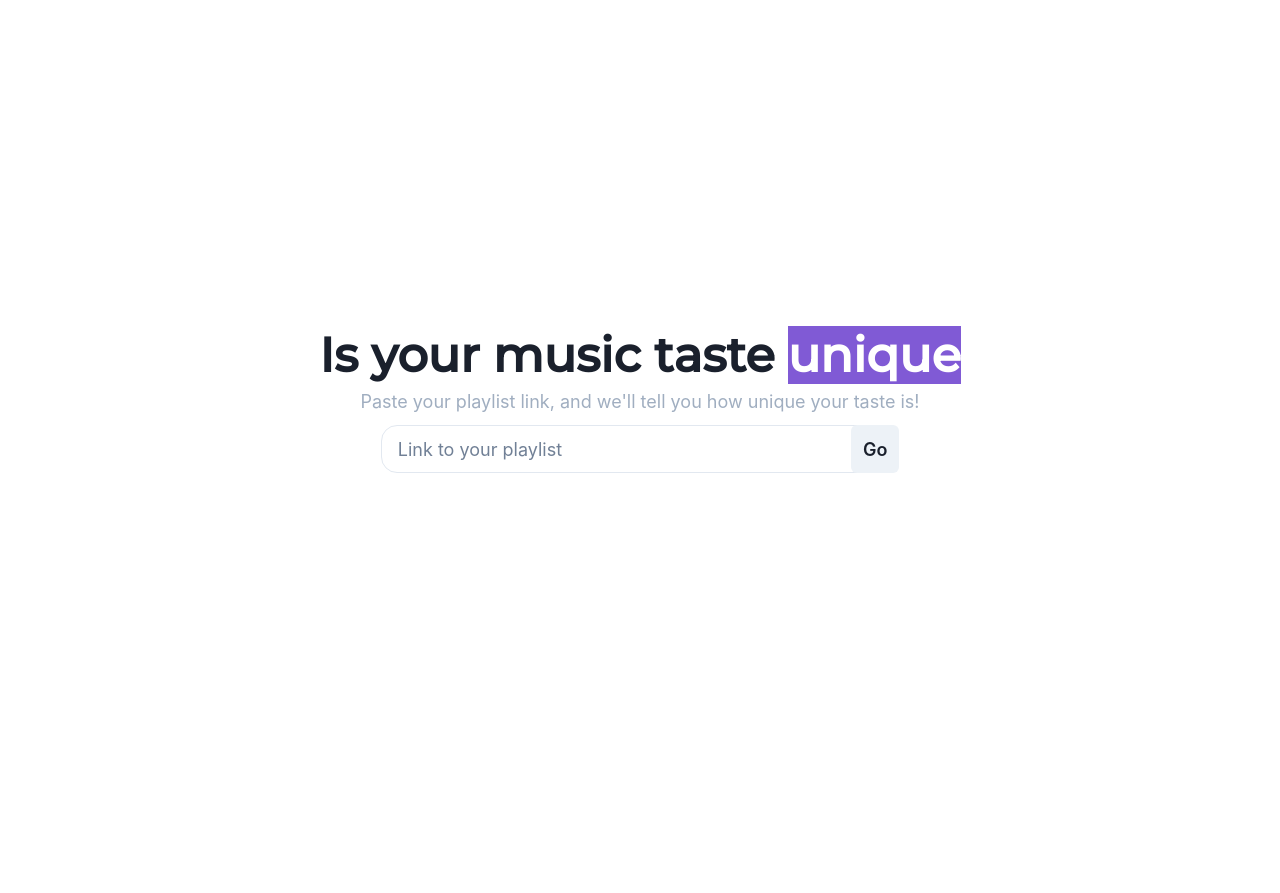
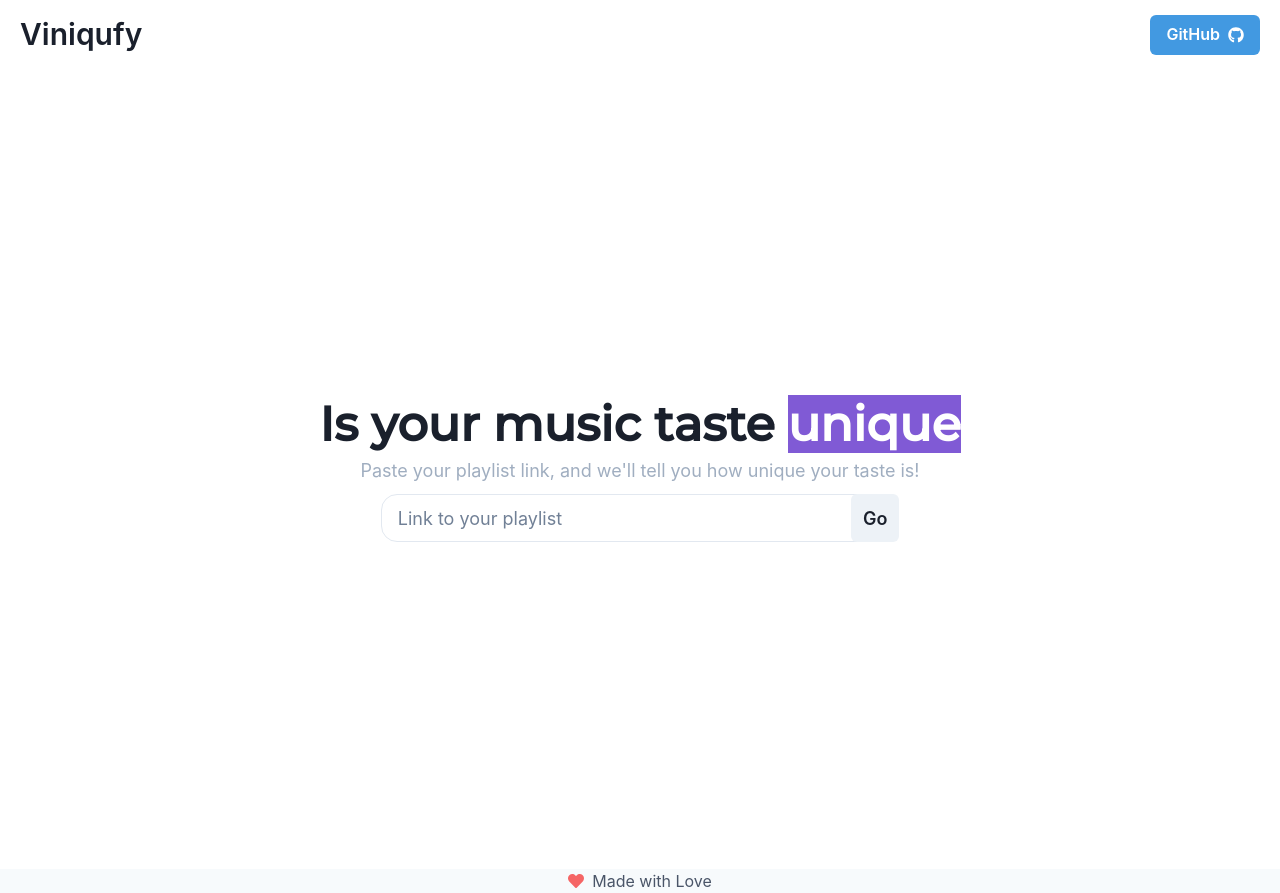
Before and after one commit to goldic342/viniqufy, a React (Vite) app in the folder frontend/: page / in a window 1280 px wide. Before the commit the page ends 800 px from the top, so only its background shows below. Built offline with nearby package versions, Linux system fonts and the light colour scheme.

Commit message:
Add layout to all paths

```diff
--- a/frontend/src/App.jsx
+++ b/frontend/src/App.jsx
@@ -2,11 +2,16 @@
 import HomePage from "./pages/HomePage";
 import AnalysisPage from "./pages/AnalysisPage";
 import AnalysisLoadingPage from "./pages/AnalysisLoadingPage";
-import { analysisLoader} from "./api/analysisLoaders";
+import { analysisLoader } from "./api/analysisLoaders";
+import Layout from "./components/Layout/Layout";
 
 const router = createBrowserRouter([
   {
+    element: <Layout />,
     path: "/",
+    children: [
+      {
+        index: true,
         element: <HomePage />,
       },
       {
@@ -17,6 +22,8 @@
         path: "/analysis/:taskId",
         element: <AnalysisPage />,
         loader: analysisLoader,
+      },
+    ],
   },
 ]);
 
--- /dev/null
+++ b/frontend/src/components/Layout/Layout.jsx
@@ -0,0 +1,18 @@
+import { Box } from "@chakra-ui/react";
+import { Outlet } from "react-router-dom";
+import Header from "../UI/Header";
+import Footer from "../UI/Footer";
+
+const Layout = () => {
+  return (
+    <>
+      <Header />
+      <Box as="main" maxW={"1440px"} mx="auto">
+        <Outlet />
+      </Box>
+      <Footer />
+    </>
+  );
+};
+
+export default Layout;
```
Lines whose indentation alone changed are shown as unchanged.
